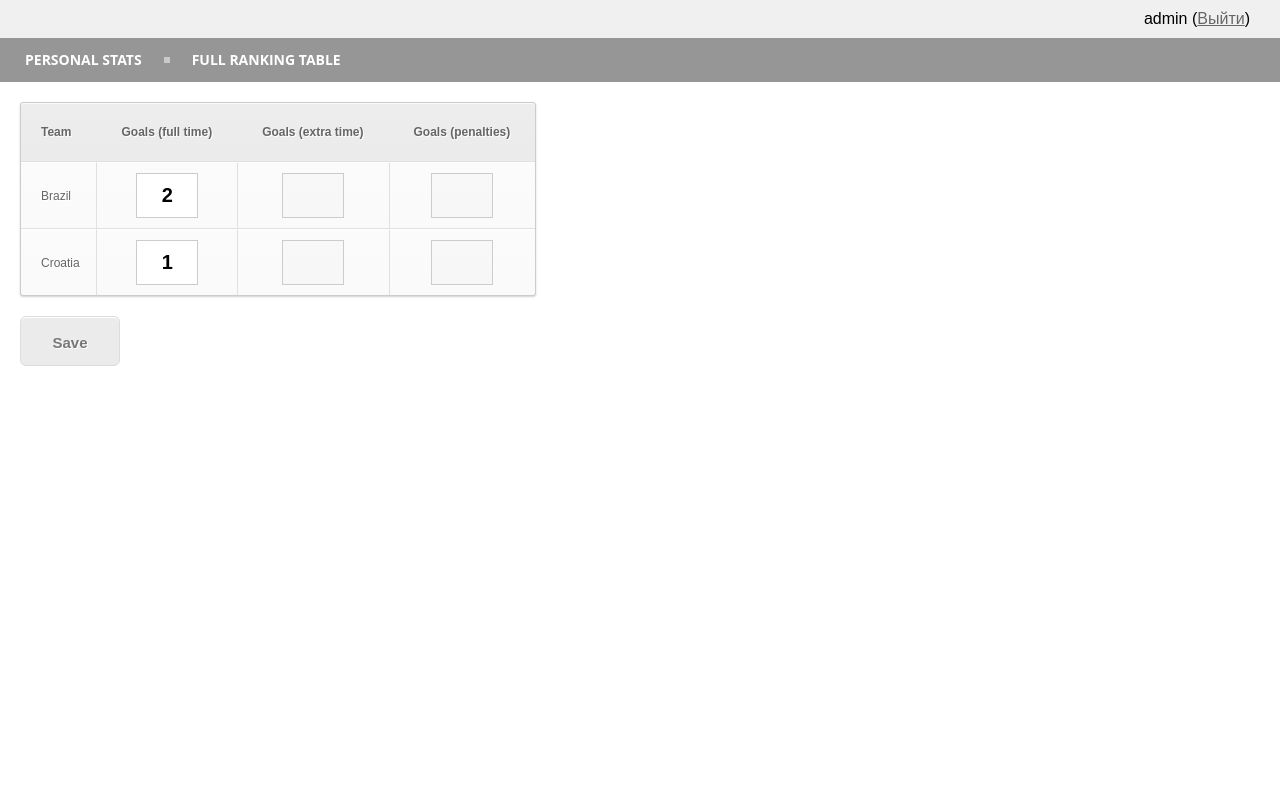
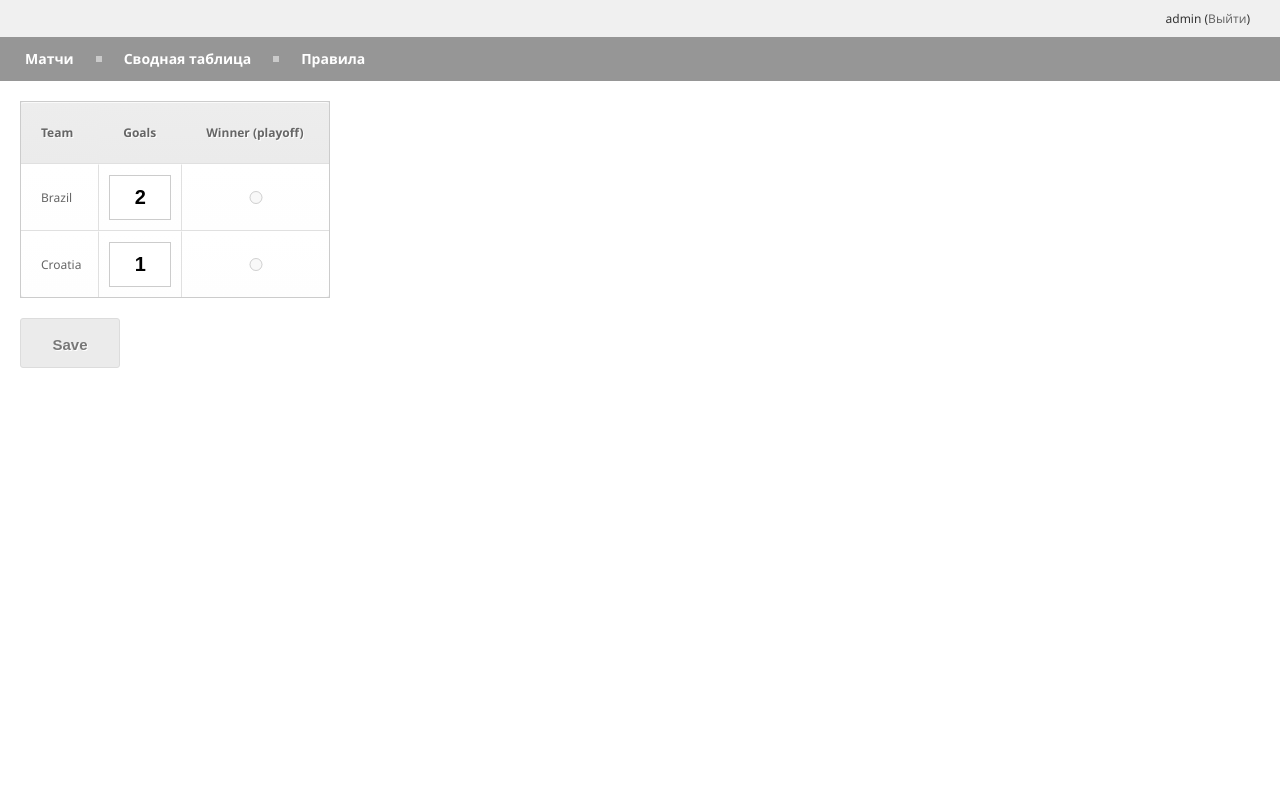
Before and after one commit to vetrolamu/worldcupbet, a Django app: page /1/ in a window 1280 px wide. Run offline with Django 3.2, Linux system fonts and the light colour scheme; a user stored in the database is signed in; data comes from the database, SQL or seed files in the repository; parts of the project's set-up code (start-up, migrations or seed data) failed here and were passed over; some libraries are stand-ins or nearby versions.

Commit message:
Styles, rules, russian, playoffs

```diff
--- a/bets/models.py
+++ b/bets/models.py
@@ -18,6 +18,7 @@ class Game(models.Model):
     visitor_et_score = models.CharField(max_length=3, null=True, blank=True)
     home_pen_score = models.CharField(max_length=3, null=True, blank=True)
     visitor_pen_score = models.CharField(max_length=3, null=True, blank=True)
+    winner = models.CharField(max_length=1, null=True, blank=True)
     def __unicode__(self):
         return self.home.name + " - " + self.visitor.name
 
@@ -31,5 +32,6 @@ class Bet(models.Model):
     visitor_et_score = models.CharField(max_length=3, null=True, blank=True)
     home_pen_score = models.CharField(max_length=3, null=True, blank=True)
     visitor_pen_score = models.CharField(max_length=3, null=True, blank=True)
+    winner = models.CharField(max_length=1, null=True, blank=True)
     def __unicode__(self):
         return self.user.username + ": " + str(self.game)
--- a/bets/static/bets/css/style.css
+++ b/bets/static/bets/css/style.css
@@ -17,15 +17,20 @@ PLEASE CONTINUE READING AS THIS CONTAINS IMPORTANT NOTES
 /*
 Im reseting this style for optimal view using Eric Meyer's CSS Reset - http://meyerweb.com/eric/tools/css/reset/
 ------------------------------------------------------------------ */
-body, html  { height: 100%; margin: 0; padding: 0 }
+body, html  {
+    color: #333;
+    height: 100%;
+    margin: 0;
+    padding: 0;
+    font-size:12px;
+    font-family: "Segoe UI",Arial,Helvetica,sans-serif;
+ }
 
-ol, ul { list-style: none; }
 blockquote, q { quotes: none; }
 blockquote:before, blockquote:after, q:before, q:after { content: ''; content: none; }
 :focus { outline: 0; }
 del { text-decoration: line-through; }
 table.personal-stats,table.make-bet {border-spacing: 0; } /* IMPORTANT, I REMOVED border-collapse: collapse; FROM THIS LINE IN ORDER TO MAKE THE OUTER BORDER RADIUS WORK */
-
 
 
 /*------------------------------------------------------------------ */
@@ -39,12 +44,11 @@ header{
 
 /*This is not important*/
 body{
-	font-family:Arial, Helvetica, sans-serif;
 	margin:0 auto;
 }
 a:link {
 	color: #666;
-	text-decoration:underline;
+	text-decoration:none;
 }
 a:visited {
 	color: #666;
@@ -53,7 +57,6 @@ a:visited {
 }
 a:active,
 a:hover {
-	color: #bd5a35;
 	text-decoration:underline;
 }
 
@@ -70,6 +73,16 @@ div.login{
 
 div#content{
     padding: 20px;
+    font-size: 16px;
+}
+
+div.rules{
+    max-width: 700px;
+}
+
+
+div#content li{
+    padding-top: 10px;
 }
 
 /*
@@ -98,20 +111,13 @@ table.make-bet a:hover {
 table.personal-stats,
 table.make-bet,
 table.overall {
-	font-family:Arial, Helvetica, sans-serif;
+
+    font-size:12px;
 	color:#666;
-	font-size:12px;
 	text-shadow: 1px 1px 0px #fff;
 	background:#eaebec;
 	border:#ccc 1px solid;
 
-	-moz-border-radius:3px;
-	-webkit-border-radius:3px;
-	border-radius:3px;
-
-	-moz-box-shadow: 0 1px 2px #d1d1d1;
-	-webkit-box-shadow: 0 1px 2px #d1d1d1;
-	box-shadow: 0 1px 2px #d1d1d1;
 }
 table.personal-stats th,
 table.make-bet th {
@@ -160,14 +166,37 @@ table.overall tr td{
 	border-bottom:1px solid #e0e0e0;
 	border-left: 1px solid #e0e0e0;
 
+	background: #fefefe;
+	background: -webkit-gradient(linear, left top, left bottom, from(#fff), to(#fefefe));
+	background: -moz-linear-gradient(top,  #fff,  #fefefe);
+}
+
+
+table.overall tr.free td{
+
 	background: #fafafa;
 	background: -webkit-gradient(linear, left top, left bottom, from(#fbfbfb), to(#fafafa));
 	background: -moz-linear-gradient(top,  #fbfbfb,  #fafafa);
+
 }
+
+
 
 table.overall tr td.has-bet{
     background: #ffffdd;
 }
+
+table.overall tr td span,
+table.personal-stats  tr td span {
+    font-weight: bold;
+    text-decoration: none;
+}
+table.overall tr td span.winner,
+table.personal-stats  tr td span.winner {
+    color: #e33;
+}
+
+
 table.overall tr th{
     padding: 5px;
 	border-top: 1px solid #ffffff;
@@ -234,24 +263,23 @@ table.personal-stats tr.final td{
 
 
 
-
 button {
-	-moz-box-shadow:inset 0px 1px 0px 0px #ffffff;
-	-webkit-box-shadow:inset 0px 1px 0px 0px #ffffff;
-	box-shadow:inset 0px 1px 0px 0px #ffffff;
+	position:relative;
+    top:0px;
+    left:0px;
 	background-color:#ebebeb;
-	-webkit-border-top-left-radius:6px;
-	-moz-border-radius-topleft:6px;
-	border-top-left-radius:6px;
-	-webkit-border-top-right-radius:6px;
-	-moz-border-radius-topright:6px;
-	border-top-right-radius:6px;
-	-webkit-border-bottom-right-radius:6px;
-	-moz-border-radius-bottomright:6px;
-	border-bottom-right-radius:6px;
-	-webkit-border-bottom-left-radius:6px;
-	-moz-border-radius-bottomleft:6px;
-	border-bottom-left-radius:6px;
+	-webkit-border-top-left-radius:3px;
+	-moz-border-radius-topleft:3px;
+	border-top-left-radius:3px;
+	-webkit-border-top-right-radius:3px;
+	-moz-border-radius-topright:3px;
+	border-top-right-radius:3px;
+	-webkit-border-bottom-right-radius:3px;
+	-moz-border-radius-bottomright:3px;
+	border-bottom-right-radius:3px;
+	-webkit-border-bottom-left-radius:3px;
+	-moz-border-radius-bottomleft:3px;
+	border-bottom-left-radius:3px;
 	text-indent:0;
 	border:1px solid #dcdcdc;
 	display:inline-block;
@@ -265,7 +293,7 @@ button {
 	text-decoration:none;
 	text-align:center;
 	text-shadow:1px 1px 0px #ffffff;
-    margin-top: 20px;
+    margin: 20px 0px;
 }
 
 button:hover {
@@ -273,8 +301,11 @@ button:hover {
 }
 
 button:active {
-	position:relative;
-	top:1px;
+    top:1px;
+    left:0px;
+    -moz-box-shadow:inset 0px 0px 2px 2px #ccc;
+	-webkit-box-shadow:inset 0px 0px 2px 2px #ccc;
+	box-shadow:inset 0px 0px 2px 2px #ccc;
 }
 
 @import url(http://fonts.googleapis.com/css?family=Open+Sans:700);
@@ -308,9 +339,7 @@ button:active {
   text-decoration: none;
   display: block;
   padding: 15px 25px;
-  font-family: 'Open Sans', sans-serif;
   font-weight: 700;
-  text-transform: uppercase;
   font-size: 14px;
   position: relative;
   -webkit-transition: color .25s;
--- a/bets/urls.py
+++ b/bets/urls.py
@@ -11,5 +11,6 @@ urlpatterns = patterns('',
     url(r'^$', views.index, name='index'),
     url(r'^(?P<game_id>\d+)/$', views.bet, name='detail'),
     url(r'^(?P<game_id>\d+)/save$', views.save_bet, name='save_bet'),
-    url(r'^overall', views.overall, name='overall')
+    url(r'^overall', views.overall, name='overall'),
+    url(r'^rules', views.rules, name='rules')
 )
--- a/bets/views.py
+++ b/bets/views.py
@@ -8,6 +8,7 @@ import time
 import pytz
 from django.http import Http404
 from django.contrib.auth.models import User
+from django.conf import settings
 
 from datetime import datetime
 
@@ -19,25 +20,35 @@ def utc_to_local(utc_dt):
     return local_tz.normalize(local_dt) # .normalize might be unnecessary
 
 def get_score(bet, game):
-
+    bonus_points = 0
+    try:
+        if game.id > settings.GROUP_GAMES:
+            bet.winner = int(bet.winner)
+            game.winner = int(game.winner)
+            if bet.winner == game.winner:
+                bonus_points = settings.BONUS_POINTS
+            else:
+                bonus_points = 0
+    except:
+        bonus_points = 0
     try:
         bet.home_ft_score = int(bet.home_ft_score)
         bet.visitor_ft_score = int(bet.visitor_ft_score)
         game.home_ft_score = int(game.home_ft_score)
         game.visitor_ft_score = int(game.visitor_ft_score)
     except:
-        return 0
+        return settings.INCORRECT_RESULT + bonus_points
 
     if bet.home_ft_score == game.home_ft_score and bet.visitor_ft_score == game.visitor_ft_score:
-        return 5
+        return settings.CORRECT_SCORE + bonus_points
 
     if bet.home_ft_score - bet.visitor_ft_score == game.home_ft_score - game.visitor_ft_score:
-        return 2
+        return settings.CORRECT_DIFFERENCE + bonus_points
 
     if (bet.home_ft_score > bet.visitor_ft_score) * (game.home_ft_score > game.visitor_ft_score):
-        return 1
+        return settings.CORRECT_RESULT + bonus_points
     else:
-        return 0
+        return settings.INCORRECT_RESULT + bonus_points
 
 
 def get_user_stats(me, user, games):
@@ -69,7 +80,10 @@ def get_user_stats(me, user, games):
             "show_link": not game.started
         })
         overall_score += score
-    return {"user": user, "user_bets": user_bets, "overall_score": overall_score}
+
+    user_groups = user.groups.values_list('name', flat=True)
+
+    return {"user": user, "user_groups": user_groups, "user_bets": user_bets, "overall_score": overall_score}
 
 
 def is_time_gone(input_time):
@@ -102,6 +116,7 @@ def index(request):
     context = RequestContext(request, {
         'page' : 'index',
         'user_stats': user_stats,
+        'GROUP_GAMES': settings.GROUP_GAMES,
         'current_time': current_time
     })
     return render(request, 'bets/index.html', context)
@@ -111,7 +126,7 @@ def index(request):
 def overall(request):
 
     games = Game.objects.order_by('time')
-    users = User.objects.filter(is_staff=False)
+    users = User.objects.exclude(groups__name = "disabled").order_by("groups")
 
     all_users_stats = []
 
@@ -122,9 +137,18 @@ def overall(request):
         'page' : 'overall',
         'games': games,
         'all_users_stats': all_users_stats,
+        'GROUP_GAMES': settings.GROUP_GAMES,
         'me': request.user
     })
     return render(request, 'bets/overall.html', context)
+
+@login_required
+def rules(request):
+
+    context = RequestContext(request, {
+        'page' : 'rules'
+    })
+    return render(request, 'bets/rules.html', context)
 
 
 @login_required
@@ -163,6 +187,10 @@ def save_bet(request, game_id):
         new_bet.visitor_pen_score = request.POST["visitor_pen_score"]
     except:
         new_bet.visitor_pen_score = None
+    try:
+        new_bet.winner = request.POST["winner"]
+    except:
+        new_bet.winner = None
 
     new_bet.save()
 
@@ -184,6 +212,7 @@ def bet(request, game_id):
 
     context = RequestContext(request, {
         'game': game,
+        'GROUP_GAMES': settings.GROUP_GAMES,
         'existing_bet': existing_bet
     })
     return render(request, 'bets/bet.html', context)
--- a/templates/bets/bet.html
+++ b/templates/bets/bet.html
@@ -9,54 +9,41 @@
         <thead>
             <tr>
                 <th>Team</th>
-                <th>Goals (full time)</th>
-                <th>Goals (extra time)</th>
-                <th>Goals (penalties)</th>
+                <th>Goals</th>
+                <th>Winner (playoff)</th>
             </tr>
         </thead>
         <tbody>
             <tr>
                 <td>{{ game.home  }}</td>
                 <td><input name = "home_ft_score" value="{% if existing_bet and existing_bet.home_ft_score %}{{ existing_bet.home_ft_score  }}{% endif %}"/></td>
-                <td><input name = "home_et_score"
+                <td><input type = "radio" name = "winner" value="0"
 
-
-                    {% if game.id <= 48 %}
-                        disabled
+                    {% if game.id <= GROUP_GAMES %}
+                    disabled
+                    {% else %}
+                          {% if existing_bet and existing_bet.winner != "1" %} checked {% endif %}
                     {% endif %}
 
-                    value="{% if existing_bet and existing_bet.home_et_score %}{{ existing_bet.home_et_score  }}{% endif %}"
+                /></td>
 
-                /></td>
-                <td><input name = "home_pen_score"
-
-                    {% if game.id <= 48 %}
-                        disabled
-                    {% endif %}
-
-                    value="{% if existing_bet and existing_bet.home_pen_score %}{{ existing_bet.home_pen_score  }}{% endif %}"
-                /></td>
-            </tr>
             <tr>
                 <td>{{ game.visitor  }}</td>
                 <td><input name = "visitor_ft_score" value="{% if existing_bet and existing_bet.visitor_ft_score %}{{ existing_bet.visitor_ft_score  }}{% endif %}"/></td>
-                <td><input name = "visitor_et_score"
+                <td>
+                    <input type = "radio" name = "winner" value="1"
 
 
-                    {% if game.id <= 48 %}
-                        disabled
+                    {% if game.id <= GROUP_GAMES %}
+                    disabled
+                    {% else %}
+                          {% if existing_bet and existing_bet.winner == "1" %} checked {% endif %}
                     {% endif %}
 
-                    value="{% if existing_bet and existing_bet.visitor_et_score %}{{ existing_bet.visitor_et_score  }}{% endif %}"
-                /></td>
-                <td><input name = "visitor_pen_score"
 
-                    {% if game.id <= 48 %}
-                        disabled
-                    {% endif %}
+                />
+                </td>
 
-                    value="{% if existing_bet and existing_bet.visitor_pen_score %}{{ existing_bet.visitor_pen_score  }}{% endif %}"
-                /></td>
             </tr>
         </tbody>
     </table>
--- a/templates/bets/navigation.html
+++ b/templates/bets/navigation.html
@@ -5,12 +5,19 @@
             {% if page == "index" %}
                 active
             {% endif %}
-        "><a href = "/">Personal Stats</a></li>
-        <li class = "last
+        "><a href = "/">Матчи</a></li>
+
+        <li class = "
             {% if page == "overall" %}
                active
             {% endif %}
-        "><a href = "/bets/overall/">Full ranking table</a></li>
+        "><a href = "/bets/overall/">Сводная таблица</a></li>
+
+        <li class = "last
+            {% if page == "rules" %}
+               active
+            {% endif %}
+        "><a href = "/bets/rules/">Правила</a></li>
     </ul>
   <span class="right"></span>
 </div>
```
Also changed, not shown: templates/bets/index.html (+18 -5 lines), templates/bets/overall.html (+10 -3 lines), templates/bets/rules.html (added, +26 -0 lines), worldcupbet/settings.py (+7 -0 lines), bets/migrations/0008_add_winner_option.py (added), bets/migrations/0009_winner_as_char.py (added), 1 other file.
